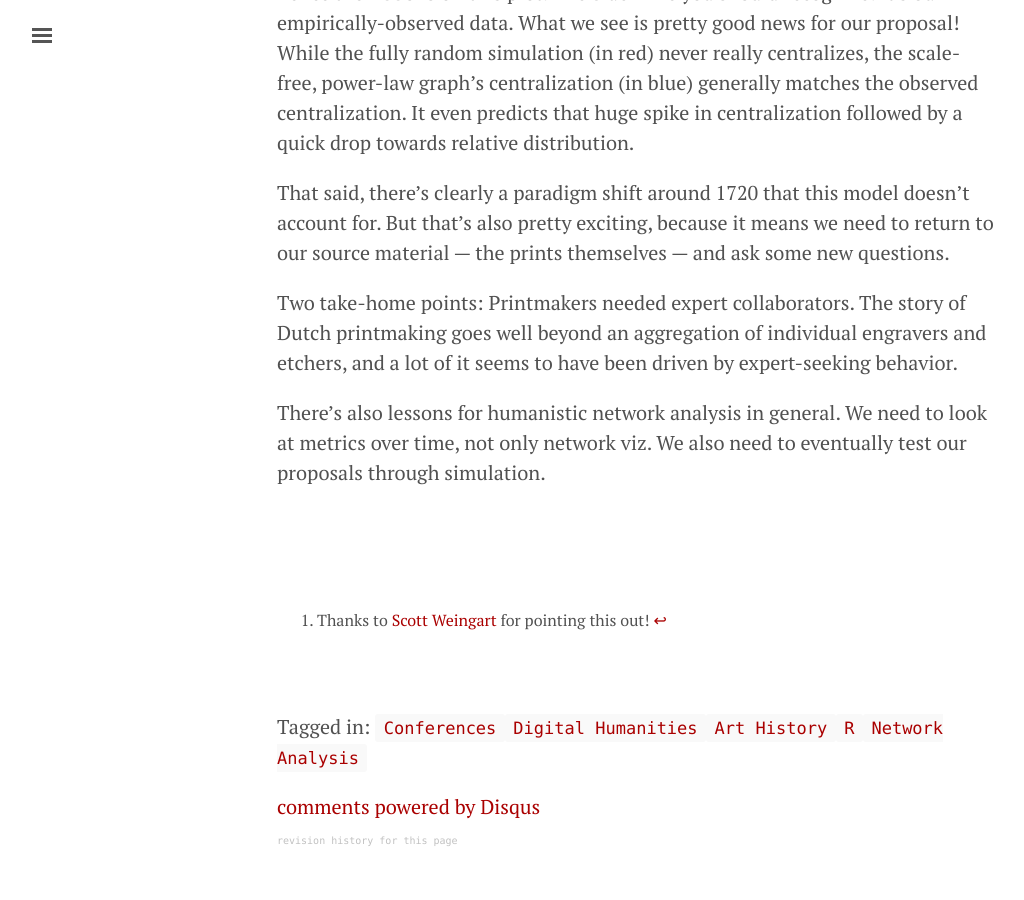
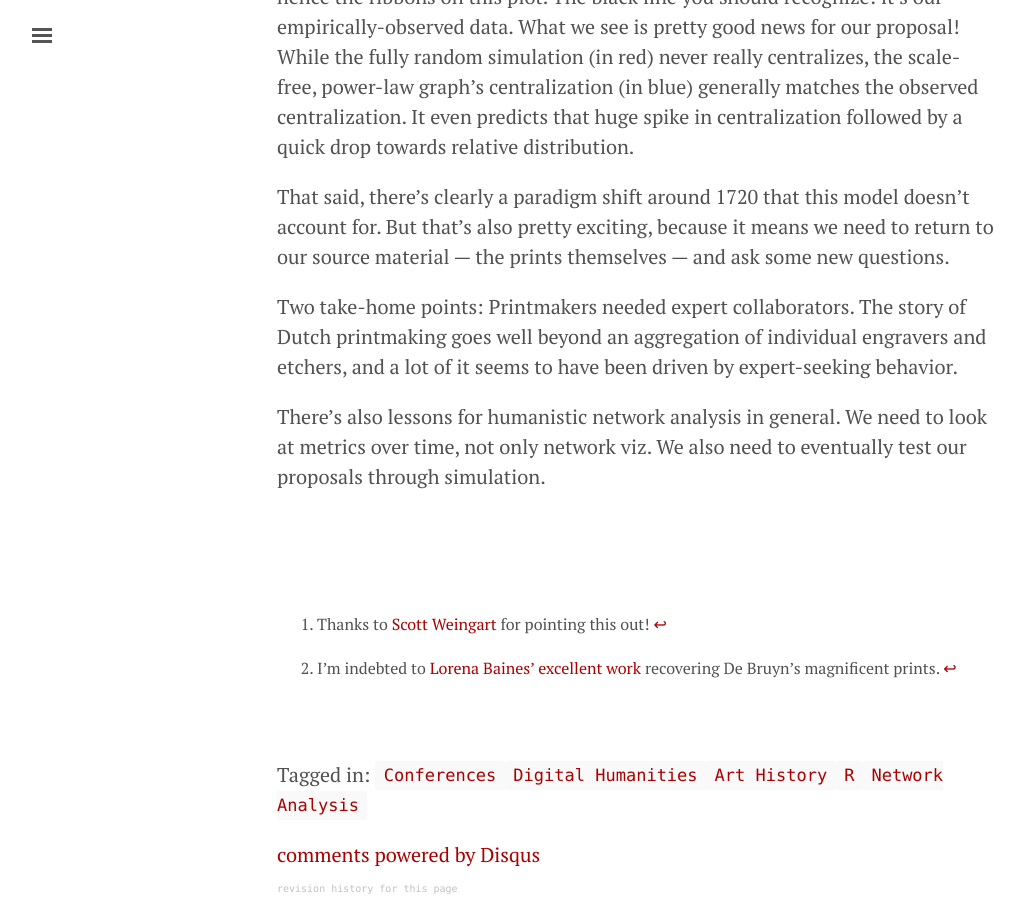
Before and after one commit to mdlincoln/mdlincoln.github.io, a Jekyll site: the page built from _posts/2015-08-04-keystone-dh-simulating-print-production-networks.md, in a window 1280 px wide and 900 px high, scrolled down 4911 px. Shown: the whole window, without its empty margins (3-1027 px from the left). Built offline with Jekyll 4.4.1, drawn with Linux system fonts in a browser that asks for light colours; nearby versions of some CDN libraries; comment, search, counter and statistics services are not loaded; before the commit the page ends 5763 px from its top, so only the background shows below that.

Commit message:
Baines footnote

```diff
--- a/_posts/2015-08-04-keystone-dh-simulating-print-production-networks.md
+++ b/_posts/2015-08-04-keystone-dh-simulating-print-production-networks.md
@@ -107,7 +107,9 @@ But it is also useful to think about lesser-known printmakers like Nicolaes de
 Bruyn, who would have trained during the short generation where the production
 network was rapidly decentralizing. Did this decentralization encourage him to
 define a niche in oversized, fanciful landscape prints in order to stand out in
-a more distributed production network?
+a more distributed production network?[^bruyn]
+
+[^bruyn]: I'm indebted to [Lorena Baines' excellent work](http://www.hollstein.com/nicolaes-de-bruyn-part-i.html) recovering De Bruyn's magnificent prints.
 
 Or we can look to Abraham Blooteling, who still produced prints after a wide
 range of artists, but earned praise for his dedication to the relatively novel
```
